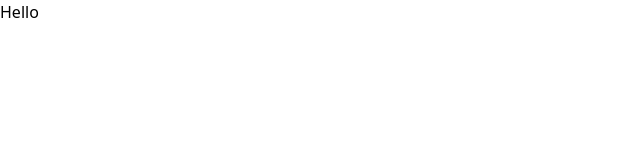
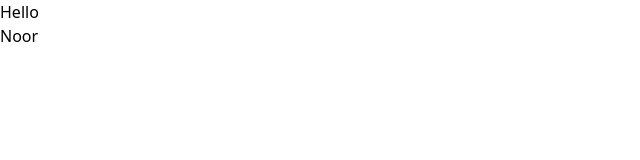
Before and after one commit to abdunnoorfaheem/bizcrop, a website: page index.html in a window 1280 px wide. Shown: the full height of the page, 0-640 px from the left. Drawn offline with Linux system fonts and the light colour scheme.

Commit message:
h2 added

```diff
--- a/index.html
+++ b/index.html
@@ -17,5 +17,6 @@
   </head>
   <body>
     <h1>Hello</h1>
+    <h2>Noor</h2>
   </body>
 </html>
```
